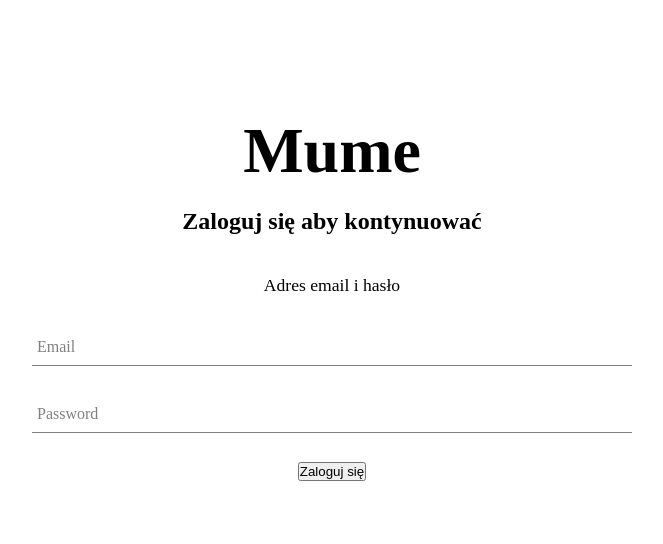
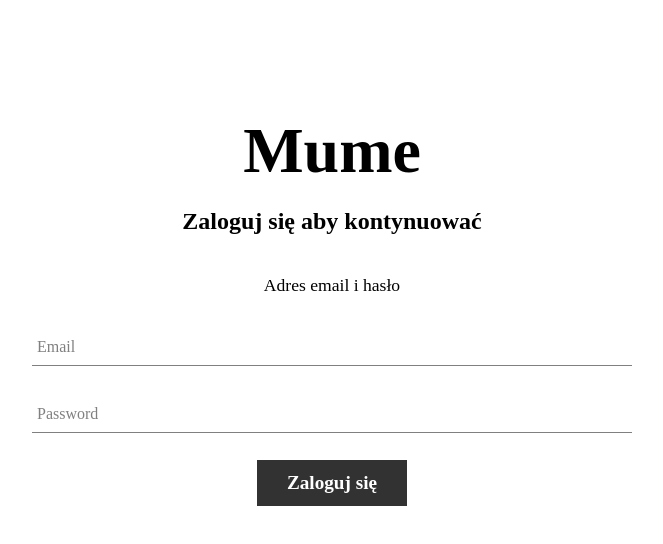
Before and after one commit to mock10/React-music-memories, a React (Create React App) app: page /signin in a window 1280 px wide. Shown: the top 544 px of the page, without its empty margins (308-971 px from the left). Built offline with nearby package versions, Linux system fonts and the light colour scheme; a web font is replaced by a local one.

Commit message:
Adding a custom button

```diff
--- a/src/components/Button/Button.js
+++ b/src/components/Button/Button.js
@@ -1,9 +1,12 @@
 import React from "react";
 import "./Button.scss"
 
+
+
 const Button = (props) => {
-    return <button className= "btn btn-animated">{props.text}</button>
+    const className =`btn btn--${props.color} btn--${props.type}`
+return <button onClick={props.handleClick} className= {className}>{props.text}</button>
 }
 
 
-export default Button
+export default Button;
--- a/src/components/Button/Button.scss
+++ b/src/components/Button/Button.scss
@@ -1,8 +1,6 @@
 @import "../../styles/variables";
 
 .btn {
-
-    background-color: transparent;
     color: $textColor;
     padding: 12px 30px;
     text-align: center;
@@ -15,18 +13,25 @@
     cursor: pointer;
     font-weight: 600;
 
+    &--animated {
+        animation-name: moveInBottom;
+        animation-duration: 2s;
+        animation-fill-mode: backwards;
+        animation-delay: 1.4s;
+    }
+    &--transparent {
+        background-color: transparent;
+    }
+    &--black {
+        background-color: #000000;
+        color: #FFFFFF;
+    }
+
     &:hover {
         color: #000000;
         background-color: #FFE4C4;
         opacity: 0.7;
     }
-  }
-
-  .btn-animated {
-      animation-name: moveInBottom;
-      animation-duration: 2s;
-      animation-fill-mode: backwards;
-      animation-delay: 1.4s;
   }
 
   @keyframes moveInBottom {
--- a/src/components/Heading/Heading.js
+++ b/src/components/Heading/Heading.js
@@ -7,7 +7,7 @@ const Heading = () => {
     <div className="heading" >
         <h1>Odkryj niezwykłą muzyczną aplikację!</h1>
         <p>Stwórz swoją mapę koncertowych wspomnień.</p>
-        <Button text="Rozpocznij"/>
+        <Button text="Rozpocznij" type="animated" color="transparent"/>
     </div>
     );
 }
--- a/src/components/SignIn/SignIn.js
+++ b/src/components/SignIn/SignIn.js
@@ -1,7 +1,7 @@
 import React, { useState } from "react";
 import "./SignIn.scss";
 import FormInput from "../FormInput/FormInput";
-
+import Button from "../Button/Button"
 
 
 const SignIn = () => {
@@ -44,7 +44,7 @@ const SignIn = () => {
                     handleChange={handleChange}
                     label= "Password"
                 />
-                <input type="submit" value= "Zaloguj się"></input>
+                <Button text="Zaloguj się" color="black" handleClick={handleSubmit}></Button>
             </form>
         </div>
     )
```
